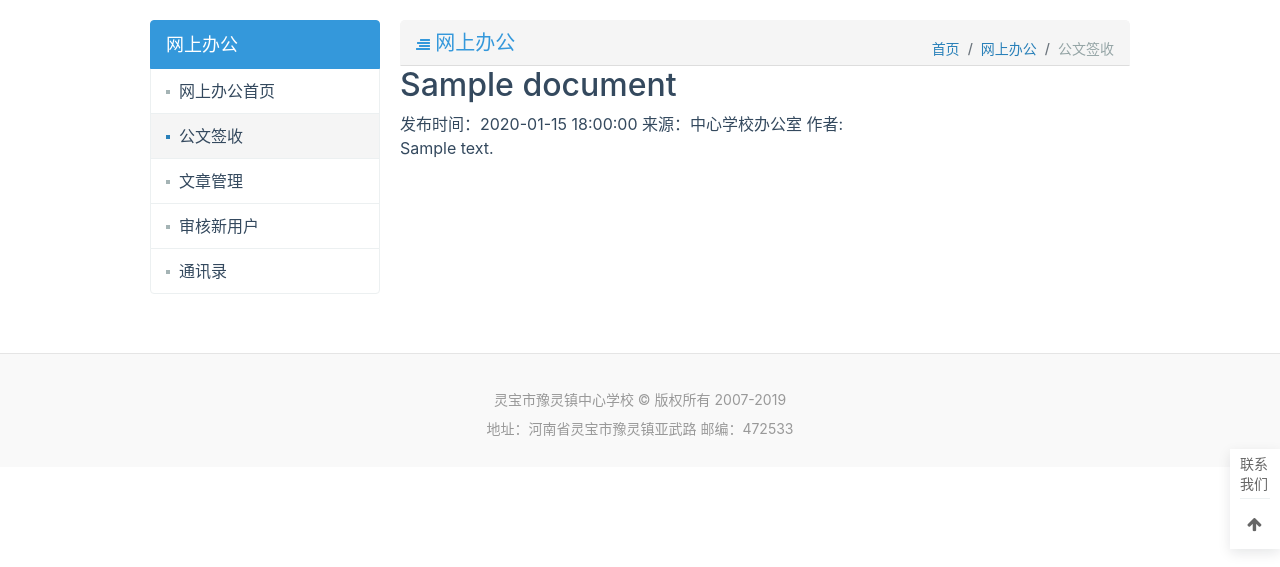
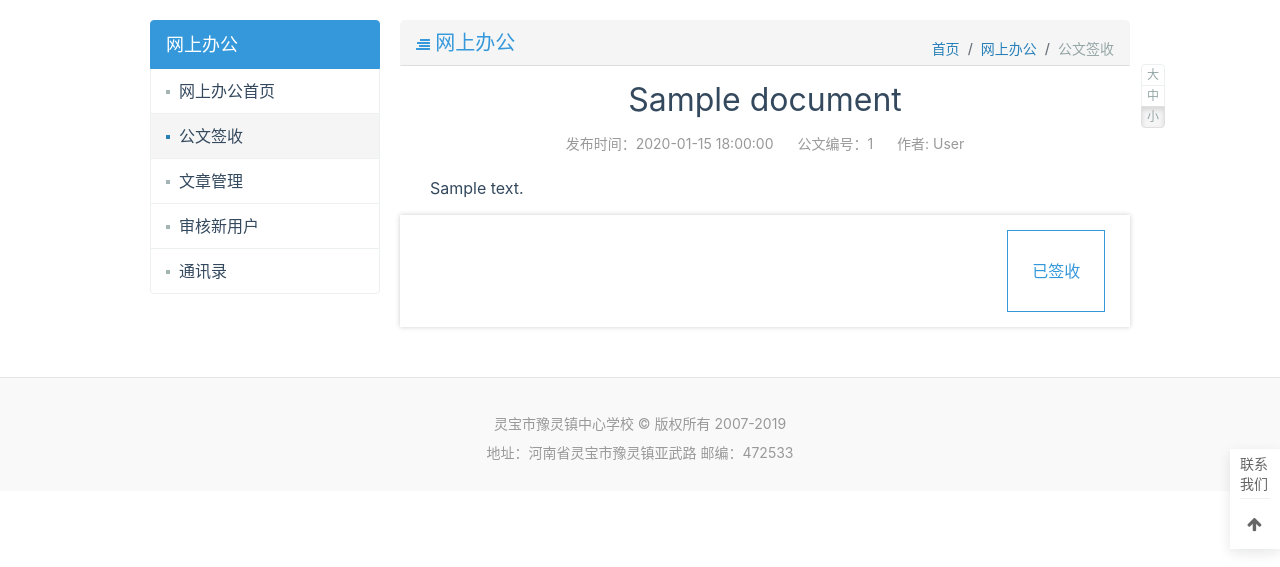
Before and after one commit to gorywong/lbyledu, a Django app: page /office/document/1 in a window 1280 px wide. Shown: the part 211-778 px from the top of the page. Run offline with Django 3.2, Linux system fonts and the light colour scheme; the first user in the database is signed in; tables that the repository leaves empty hold one stand-in row (Sample ...); some libraries are stand-ins or nearby versions.

Commit message:
Add document check function

```diff
--- a/article/views.py
+++ b/article/views.py
@@ -14,7 +14,6 @@ from django.views.generic.base import TemplateView
 from django.views.generic.list import ListView
 from django.views.generic.detail import DetailView
 from django.conf import settings
-from django.http import HttpResponse, HttpResponseRedirect, HttpResponseForbidden
 
 from .models import Article, Category, Index, Banner
 
--- a/office/views.py
+++ b/office/views.py
@@ -18,8 +18,9 @@ from django.views.generic.edit import FormView, DeleteView, UpdateView
 from django.utils.decorators import method_decorator
 from django.views.decorators.csrf import csrf_protect
 from django.contrib.auth import REDIRECT_FIELD_NAME
+from django.http import HttpResponseRedirect
 from article.models import Article, Category
-from users.models import UserProfile, UserGroup
+from users.models import UserProfile, UserGroup, Organization
 from .models import Document
 from .forms import DocumentPublishForm, ArticlePublishForm
 
@@ -92,16 +93,23 @@ class DocumentDetailView(DetailView):
     slug_field = 'number'
     slug_url_kwarg = 'number'
 
-    # def get_context_data(self, **kwargs):
-    #     kwargs['next_article'] = self.object.next_article
-    #     kwargs['prev_article'] = self.object.prev_article
-    #     return super(DocumentDetailView, self).get_context_data(**kwargs)
+    def get_context_data(self, **kwargs):
+        kwargs['organization_list'] = Organization.objects.filter(id__gt=1)
+        kwargs['document'] = self.get_object()
+        kwargs['checked_receiver'] = self.get_object().checked_receiver.all()
+        return super(DocumentDetailView, self).get_context_data(**kwargs)
 
     def get_queryset(self, *args, **kwargs):
         super(DocumentDetailView, self).get_queryset(*args, **kwargs)
         documents = Document.objects.filter(receiver__id=self.request.user.id)
 
         return documents
+
+    def post(self, request, number):
+        document = self.get_object()
+        document.checked_receiver.add(request.user)
+        next = request.POST.get('next', '/')
+        return HttpResponseRedirect(next)
 
 
 class DocumentNotSignedListView(BaseOfficeListView):
--- a/static/css/office.css
+++ b/static/css/office.css
@@ -282,3 +282,127 @@
 .btn-delete:hover {
     color: #A71D2A !important;
 }
+
+.content-page {
+	position: relative;
+	width: 100%;
+	height: 100%;
+	padding: 15px 30px;
+	color: #34495e;
+	z-index: 1;
+	font-size: 1em;
+	line-height: 150%;
+	font-weight: 400;
+}
+
+.main-content-body.font-size-md .content-page {
+	font-size: 1.2em;
+}
+
+.main-content-body.font-size-lg .content-page {
+	font-size: 1.4em;
+}
+
+.content-page-title {
+	text-align: center;
+	font-weight: 400;
+}
+
+.content-page-date {
+	color: #999;
+	text-align: center;
+	font-size: 14px;
+	padding: 5px;
+	margin-bottom: 15px;
+}
+
+.content-page-date span {
+	display: inline-block;
+	margin: 0 10px;
+}
+
+.content-page p{
+	color: #333 !important;
+	text-align: justify;
+    margin-bottom: 0.2rem !important;
+}
+
+.content-page p a {
+    transition: none !important;
+    -webkit-transition: none !important;
+}
+
+.content-page p.caption {
+	color: #333 !important;
+	text-indent: 0 !important;
+	margin-bottom: 0.2rem !important;
+}
+
+.content-page img {
+	display: block;
+	max-width: 100% !important;
+	height: auto !important;
+	margin: 15px auto;
+}
+
+.pager {
+	padding: 0 30px;
+}
+
+.pagination {
+	justify-content: space-between;
+}
+
+.page-item {
+	font-size: 14px;
+	border: solid 1px #DDD;
+	border-radius: 50px;
+	padding: 5px 15px;
+	-webkit-transition: all .2s ease-in-out;
+	transition: all .2s ease-in-out;
+}
+
+.page-item:hover {
+	text-decoration: none;
+	background-color: #EEE;
+}
+
+.fa-angle-double-left,
+.fa-angle-double-right {
+	font-size: 16px;
+}
+
+.organization {
+    font-size: 1em;
+    border: solid 1px #DC3545;
+    color: #DC3545;
+    padding: 5px 10px;
+    margin: 0 5px 10px;
+}
+
+.organization.has-checked {
+    border: solid 1px #28A745;
+    color: #28A745;
+}
+
+.check-document-btn {
+    font-size: 1em;
+    color: #3498DB;
+    border: solid 1px #3498DB;
+    margin: 0 0 10px 5px;
+    background: transparent;
+    height: calc(2em + 50px);
+    width: 6.1em;
+    cursor: pointer;
+	-webkit-transition: all .2s ease-in-out;
+	transition: all .2s ease-in-out;
+}
+
+.check-document-btn:hover {
+    background-color: #3498DB;
+    color: #FFF;
+}
+
+.organization-list {
+    margin-bottom: -10px;
+}
--- a/templates/office/document_detail.html
+++ b/templates/office/document_detail.html
@@ -3,15 +3,20 @@
 {% load article_tags %}
 
 {% block main %}
+<div class="setting-font-size btn-group-vertical">
+    <button type="button" name="lg" class="btn btn-xs btn-default">大</button>
+    <button type="button" name="md" class="btn btn-xs btn-default">中</button>
+    <button type="button" class="btn btn-xs btn-default active">小</button>
+</div>
 <div class="panel-heading">
     <h3 class="panel-title">
         <span class="panel-title-word" data-toggle="offcanvas">
             <i class="fa fa-align-right"></i> 网上办公
         </span>
         <ol class="breadcrumb">
-                <li class="breadcrumb-item"><a href="{% url 'index' %}">首页</a></li>
-                <li class="breadcrumb-item"><a href="{% url 'office:index' %}">网上办公</a></li>
-                <li class="breadcrumb-item active" aria-current="page">公文签收</li>
+            <li class="breadcrumb-item"><a href="{% url 'index' %}">首页</a></li>
+            <li class="breadcrumb-item"><a href="{% url 'office:index' %}">网上办公</a></li>
+            <li class="breadcrumb-item active" aria-current="page">公文签收</li>
         </ol>
     </h3>
 </div>
@@ -20,10 +25,26 @@
         <h2 class="content-page-title">{{ document.title }}</h2>
         <div class="content-page-date">
             <span>发布时间：{{ document.created_time }}</span>
-            <span>来源：中心学校办公室</span>
-            <span>作者: {{ document.author.name }}</span>
+            <span>公文编号：{{ document.number }}</span>
+            <span>作者: {{ document.author.realname }}</span>
         </div>
         {{ document.content | safe }}
     </div>
+    <div class="checked-receiver content-card">
+        <ul class="organization-list clearfix">
+        <form action="{{ document.get_absolute_url }}" method="POST">
+            {% csrf_token %}
+            <input type="hidden" name="next" value="{{ request.path }}">
+            {% if request.user in checked_receiver %}
+            <button type="button" class="check-document-btn float-right" disabled>已签收</button>
+            {% else %}
+            <button type="submit" class="check-document-btn float-right">签收公文</button>
+            {% endif %}
+        </form>
+        {% for org in organization_list %}
+            <li class="organization float-left has-checked">{{ org.name }}</li>
+        {% endfor %}
+        </ul>
+    </div>
 </div>
 {% endblock main %}
```
